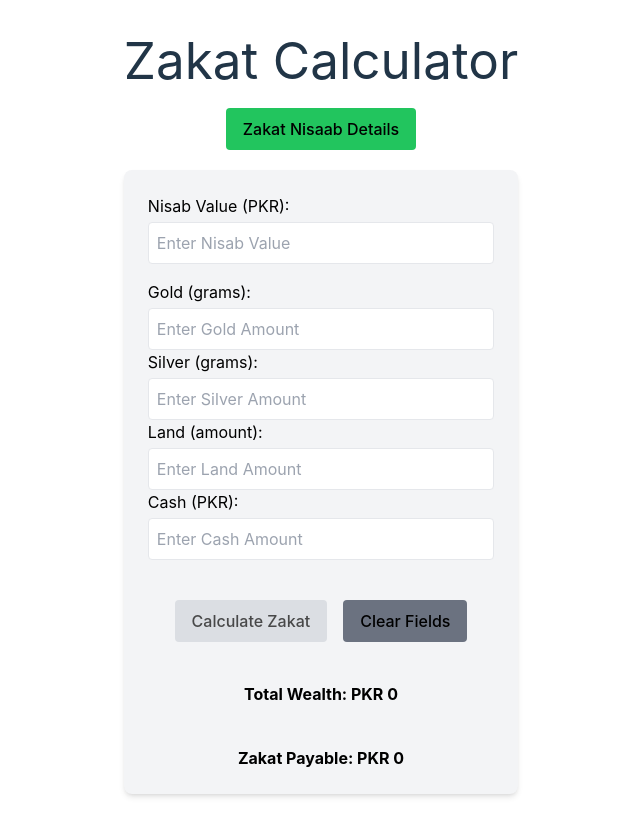
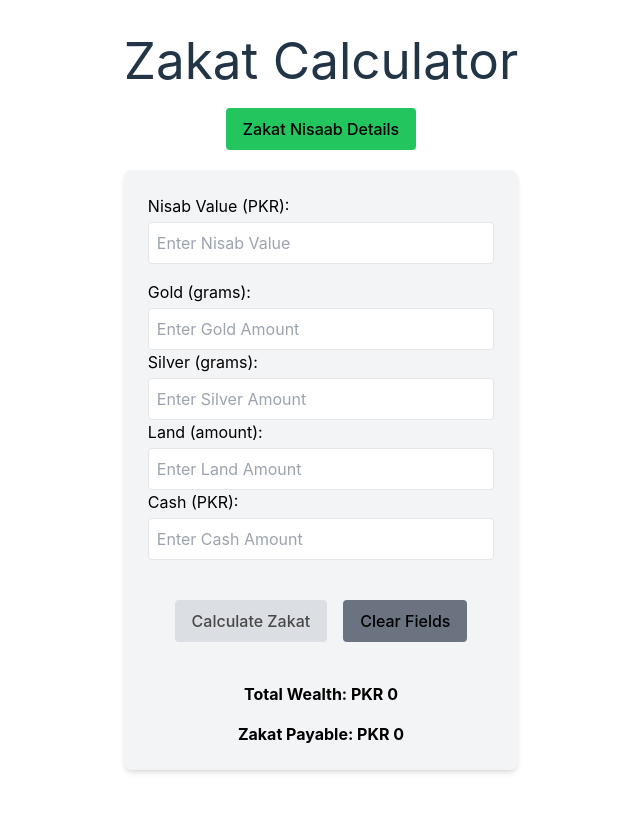
Before and after one commit to mbilawalzaman/zakatCalculator, a React (Vite) app: page / in a window 1280 px wide. Shown: the whole page, without its empty margins (319-959 px from the left). After the commit the page ends 802 px from the top, so only its background shows below. Built offline with nearby package versions, Linux system fonts and the light colour scheme.

Commit message:
Update zakatCalculator.jsx

```diff
--- a/src/components/zakatCalculator.jsx
+++ b/src/components/zakatCalculator.jsx
@@ -137,7 +137,7 @@ const ZakatCalculator = () => {
       <div className="text-black mt-10 font-bold">
         Total Wealth: <span className="amount">PKR {totalWealth}</span>
       </div>
-      <div className="text-black mt-10 font-bold">
+      <div className="text-black mt-4 font-bold">
         Zakat Payable: <span className="amount">PKR {zakatPayable}</span>
       </div>
     </div>
```
